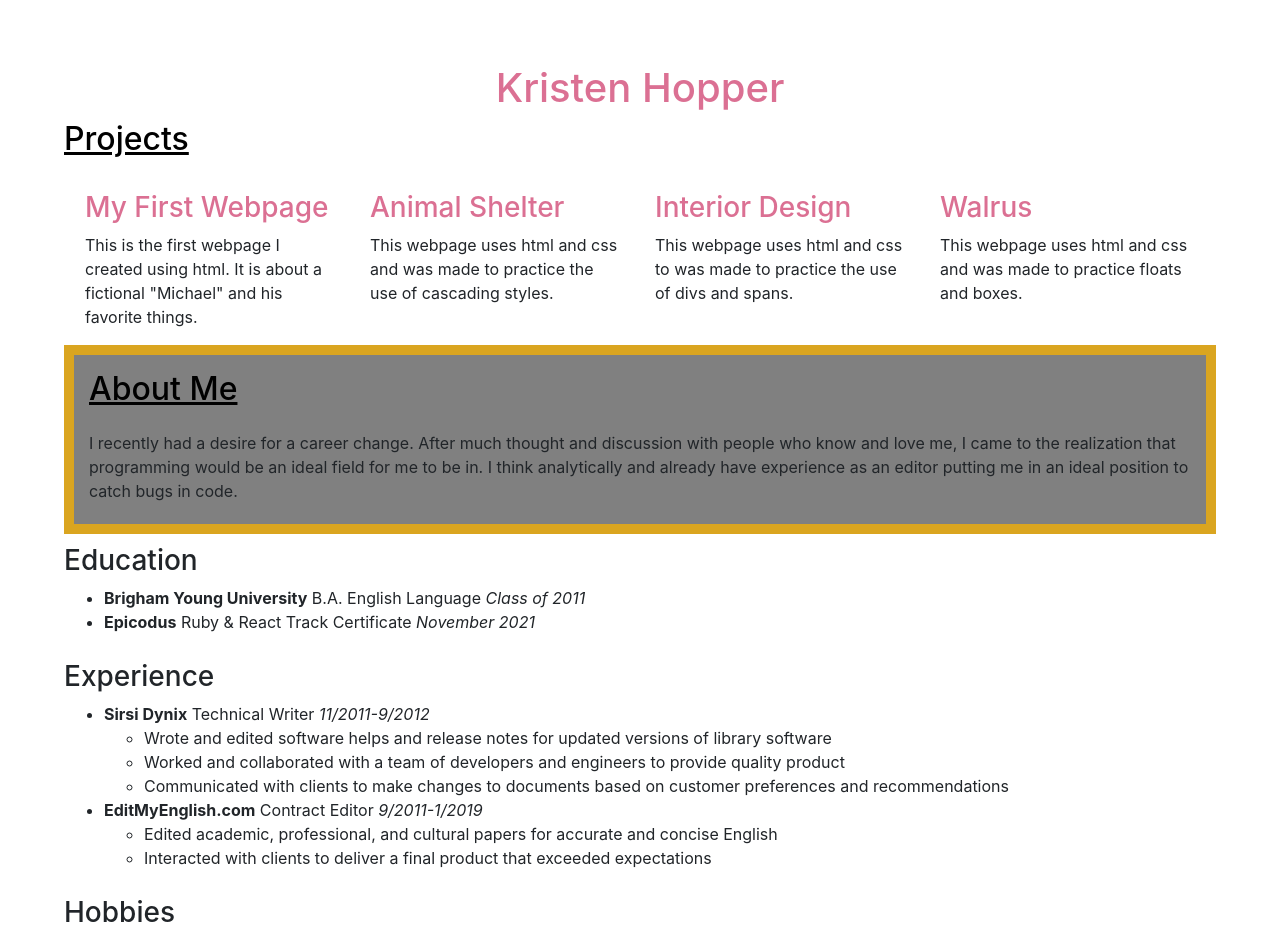
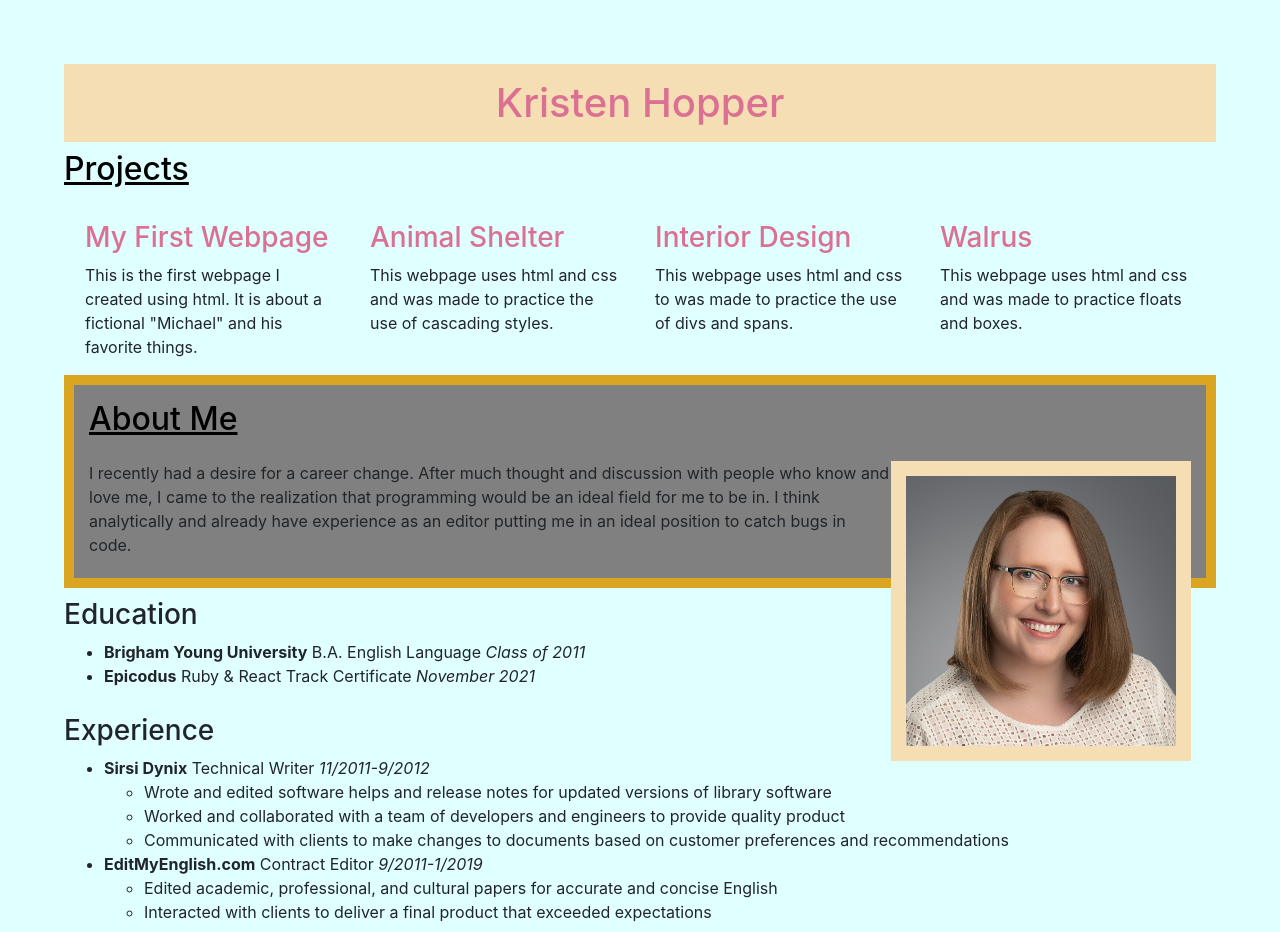
Before and after one commit to krishops/portfolio, a plain HTML site: page index.html in a window 1280 px wide. Shown: the top 932 px of the page. Drawn offline with Linux system fonts and the light colour scheme.

Commit message:
update css and add image

```diff
--- a/css/styles.css
+++ b/css/styles.css
@@ -1,10 +1,15 @@
 body {
   padding: 5%;
+  background-color: lightcyan;
 }
+
 
 h1 {
   text-align: center;
   color: palevioletred;
+  margin: 12 px;
+  padding: 15px;
+  background-color: wheat;
 }
 
 h2 {
@@ -31,7 +36,22 @@ h3 {
   background-color: gray;
 }
 
+img {
+  width: 300px;
+  height: 300px;
+  margin: 12 px;
+  border: solid 0px;
+  padding: 15px;
+  background-color: wheat;
+  float: right;
+}
 
+.photo {
+  margin: 12 px;
+  border: solid 0px;
+  padding: 15px;
+  background-color: wheat;
+}
 
 a {
   color: palevioletred;
--- a/index.html
+++ b/index.html
@@ -9,6 +9,7 @@
 
 <body>
   <h1>Kristen Hopper</h1>
+
   <h2><u>Projects</u></h2>
   <div class="container">
     <div class="row">
@@ -34,6 +35,7 @@
 
       <div class="about-me">
         <h2><u>About Me</u></h2>
+        <img src="img/Headshot.jpg" alt="Headshot of Kristen Hopper">
         <p>I recently had a desire for a career change. After much thought and discussion with people who know and love
           me, I came to the realization that programming would be an ideal field for me to be in. I think analytically
           and already have experience as an editor putting me in an ideal position to catch bugs in code.</p>
```
